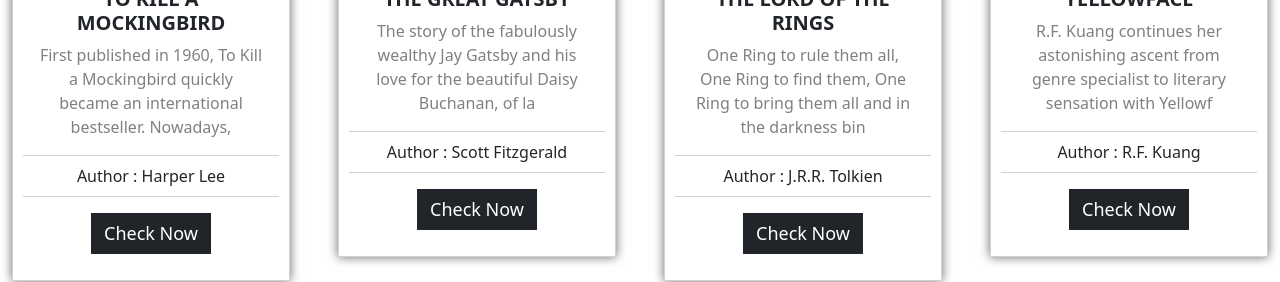
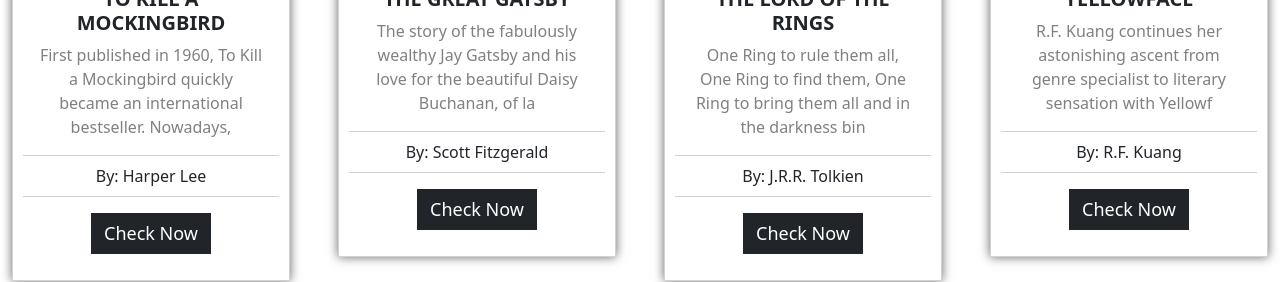
Before and after one commit to Suchita01/React-app, a React (Create React App) app in the folder frontend/: page /newhome in a window 1280 px wide. Shown: the part 1540-1822 px from the top of the page. Built offline with nearby package versions, Linux system fonts and the light colour scheme.

Commit message:
card book image updated and added links

```diff
--- a/frontend/src/components/CardNew.js
+++ b/frontend/src/components/CardNew.js
@@ -18,7 +18,7 @@ const CardNew = (props)=> {
         <Card.Text style={{fontSize:'16px',color:'GrayText'}}>{desc}</Card.Text>
       </Card.Body>
       <ListGroup className="list-group-flush">
-        <ListGroup.Item>Author : {author}</ListGroup.Item>
+        <ListGroup.Item>By: {author}</ListGroup.Item>
       </ListGroup>
 
       <Card.Body>
```
